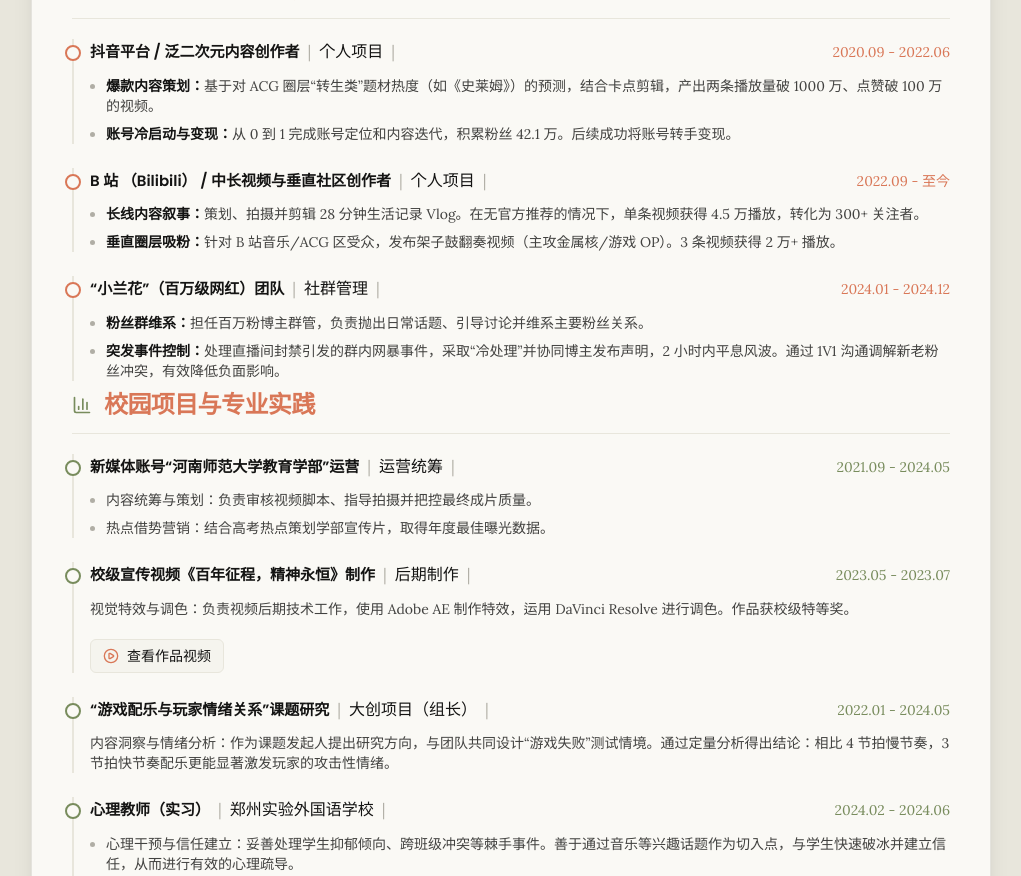
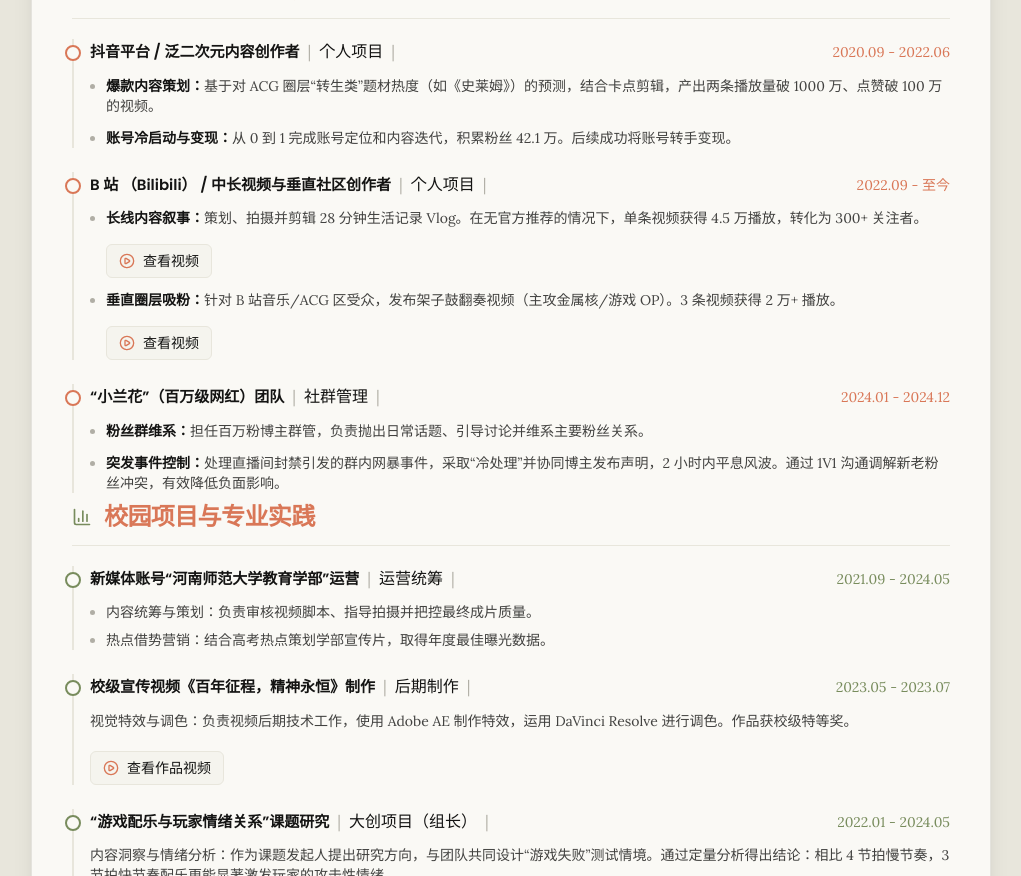
Before and after one commit to klion72/zhaoboyang-resume, a React (Vite) app: page / in a window 1280 px wide. Shown: the part 900-1776 px from the top of the page, without its empty margins (129-1150 px from the left). Built offline with nearby package versions, Linux system fonts and the light colour scheme.

Commit message:
feat: add new videos to work experience section

```diff
--- a/src/components/WorkExperience.tsx
+++ b/src/components/WorkExperience.tsx
@@ -1,7 +1,10 @@
-import { Briefcase } from 'lucide-react';
+import { Briefcase, PlayCircle } from 'lucide-react';
 import { resumeData } from '../utils/resumeData';
+import { useState } from 'react';
 
 const WorkExperience: React.FC = () => {
+  const [activeVideo, setActiveVideo] = useState<string | null>(null);
+
   return (
     <section className="section-container">
       <h2 className="section-title">
@@ -18,11 +21,38 @@ const WorkExperience: React.FC = () => {
               <span className="text-anthropic-mid hidden sm:inline">|</span>
               <span className="text-primary text-sm sm:ml-auto">{exp.period}</span>
             </div>
-            <ul className="list-disc list-outside pl-4 space-y-2 text-sm text-anthropic-dark/80">
+            <ul className="list-disc list-outside pl-4 space-y-3 text-sm text-anthropic-dark/80">
               {exp.highlights.map((highlight, idx) => (
                 <li key={idx} className="marker:text-anthropic-mid">
-                  <span className="font-headings font-semibold text-anthropic-dark">{highlight.label}：</span>
-                  {highlight.content}
+                  <div>
+                    <span className="font-headings font-semibold text-anthropic-dark">{highlight.label}：</span>
+                    {highlight.content}
+                  </div>
+
+                  {('videoUrl' in highlight) && highlight.videoUrl && (
+                    <div className="mt-2 no-print">
+                      {activeVideo === highlight.videoUrl ? (
+                        <div className="rounded-lg overflow-hidden border border-anthropic-light-gray/50 shadow-sm max-w-2xl bg-black mt-2">
+                          <video
+                            src={highlight.videoUrl as string}
+                            controls
+                            autoPlay
+                            className="w-full aspect-video"
+                          >
+                            您的浏览器不支持视频播放。
+                          </video>
+                        </div>
+                      ) : (
+                        <button
+                          onClick={() => setActiveVideo(highlight.videoUrl as string)}
+                          className="inline-flex items-center gap-2 px-3 py-1.5 mt-2 bg-anthropic-light-gray/30 hover:bg-anthropic-light-gray/50 text-anthropic-dark rounded-md text-sm font-medium transition-colors border border-anthropic-light-gray"
+                        >
+                          <PlayCircle size={16} className="text-primary" />
+                          <span>查看视频</span>
+                        </button>
+                      )}
+                    </div>
+                  )}
                 </li>
               ))}
             </ul>
--- a/src/utils/resumeData.ts
+++ b/src/utils/resumeData.ts
@@ -60,10 +60,12 @@ export const resumeData = {
         {
           label: "长线内容叙事",
           content: "策划、拍摄并剪辑 28 分钟生活记录 Vlog。在无官方推荐的情况下，单条视频获得 4.5 万播放，转化为 300+ 关注者。",
+          videoUrl: "/showcases/vlog.mp4"
         },
         {
           label: "垂直圈层吸粉",
           content: "针对 B 站音乐/ACG 区受众，发布架子鼓翻奏视频（主攻金属核/游戏 OP）。3 条视频获得 2 万+ 播放。",
+          videoUrl: "/showcases/架子鼓翻奏.mp4"
         },
       ],
     },
```
Also changed, not shown: 2 other files (tests, documents, lock files or other folders).
